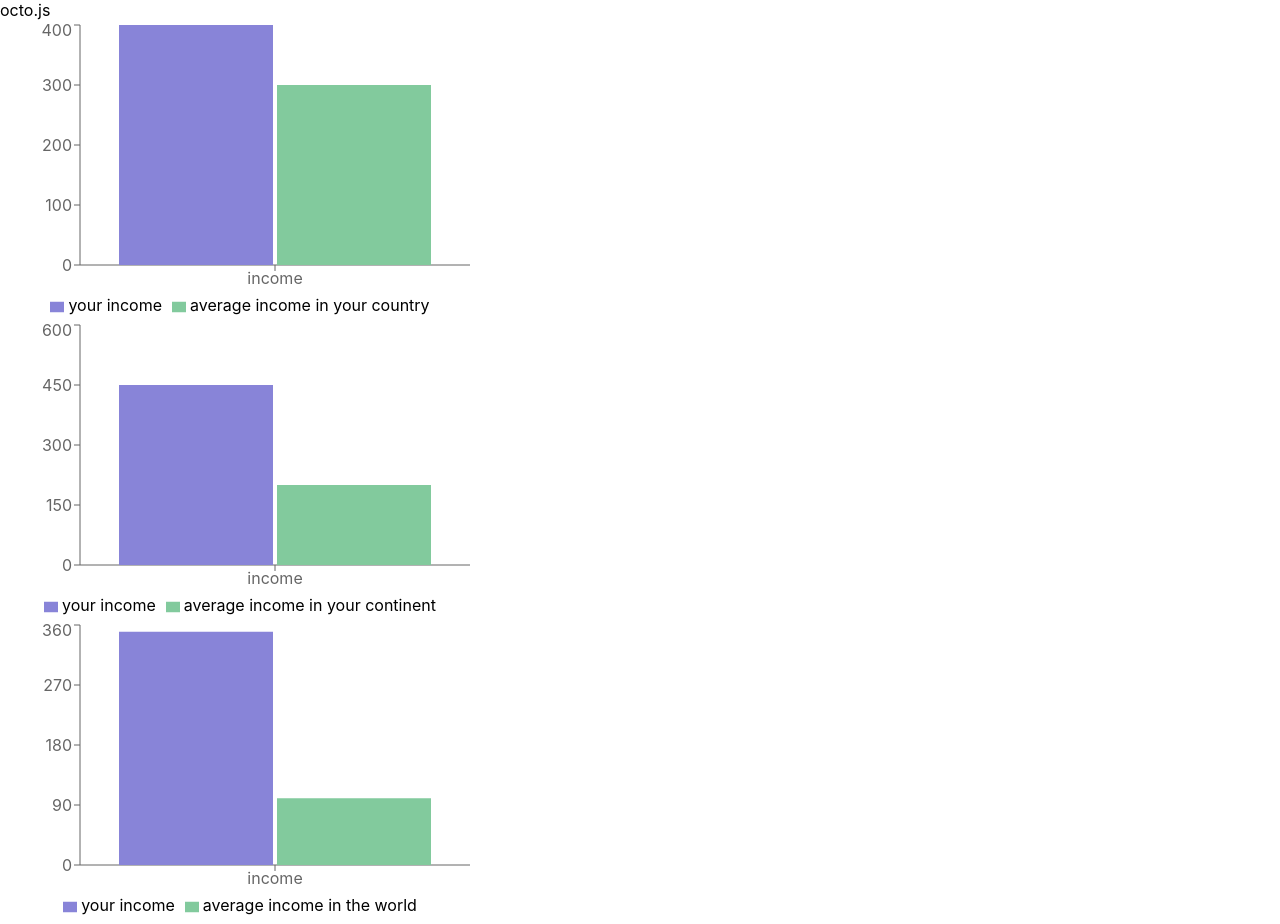
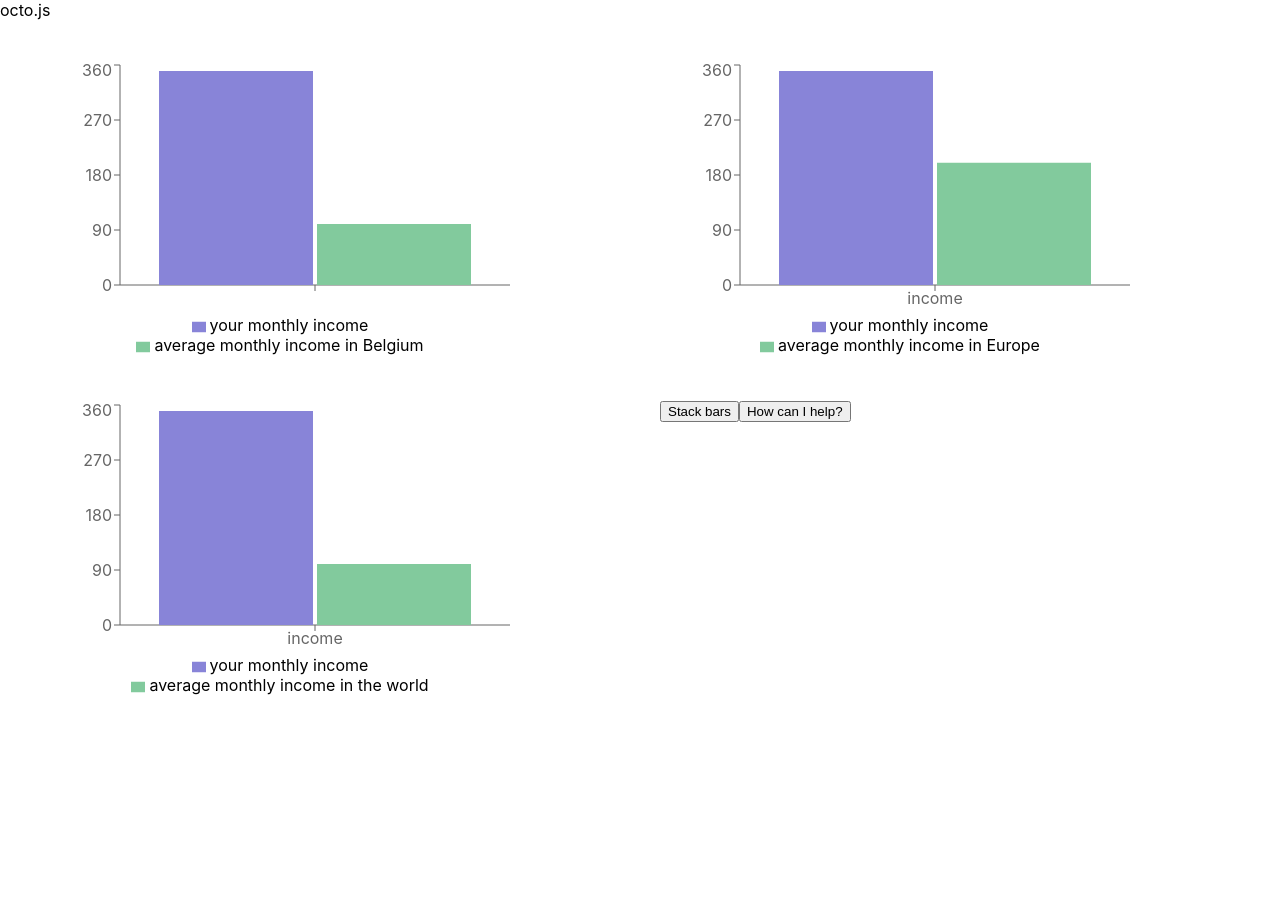
Before and after one commit to Djimovanberlo/octojs, a React (Create React App) app: page / in a window 1280 px wide. After the commit the page ends 800 px from the top, so only its background shows below. Built offline with nearby package versions, Linux system fonts and the light colour scheme.

Commit message:
graphs & grid

```diff
--- a/src/pages/OutputPage.js
+++ b/src/pages/OutputPage.js
@@ -1,4 +1,4 @@
-import React from "react";
+import React, { useState } from "react";
 import {
   BarChart,
   Bar,
@@ -10,40 +10,48 @@ import {
   Legend,
 } from "recharts";
 
+import "../styles/OutputPage.css";
+
 import SingleOutput from "../components/SingleOutput";
 
 const OutputPage = () => {
+  const country = "Belgium";
+  const continent = "Europe";
+
   const countryData = [
     {
-      name: "income",
-      "your income": 400,
-      "average income in your country": 300,
+      name: "",
+      userIncome: 350,
+      countryIncome: 100,
     },
   ];
 
   const continentData = [
     {
       name: "income",
-      "your income": 450,
-      "average income in your continent": 200,
+      userIncome: 350,
+      continentIncome: 200,
     },
   ];
 
   const worldData = [
     {
       name: "income",
-      "your income": 350,
-      "average income in the world": 100,
+      userIncome: 350,
+      worldIncome: 100,
     },
   ];
 
+  const [barStack, set_barStack] = useState(false);
+
   return (
-    <>
+    <div className="parent">
+      {/* country graph */}
+      <div className="div1">
         <BarChart
           width={500}
           height={300}
           data={countryData}
-        maxBarSize={1000}
           margin={{
             top: 5,
             right: 30,
@@ -55,15 +63,42 @@ const OutputPage = () => {
           <YAxis />
           <Tooltip />
           <Legend />
-        <Bar dataKey="your income" fill="#8884d8" />
-        <Bar dataKey="average income in your country" fill="#82ca9d" />
+          {!barStack ? (
+            <Bar
+              name="your monthly income"
+              dataKey="userIncome"
+              fill="#8884d8"
+            />
+          ) : (
+            <Bar
+              name="your monthly income"
+              dataKey="userIncome"
+              fill="#8884d8"
+              stackId="a"
+            />
+          )}
+          {!barStack ? (
+            <Bar
+              name={`average monthly income in ${country}`}
+              dataKey="countryIncome"
+              fill="#82ca9d"
+            />
+          ) : (
+            <Bar
+              name={`average monthly income in ${country}`}
+              dataKey="countryIncome"
+              fill="#82ca9d"
+              stackId="a"
+            />
+          )}
         </BarChart>
-
+      </div>
+      {/* continent graph */}
+      <div className="div2">
         <BarChart
           width={500}
           height={300}
           data={continentData}
-        maxBarSize={1000}
           margin={{
             top: 5,
             right: 30,
@@ -75,15 +110,43 @@ const OutputPage = () => {
           <YAxis />
           <Tooltip />
           <Legend />
-        <Bar dataKey="your income" fill="#8884d8" />
-        <Bar dataKey="average income in your continent" fill="#82ca9d" />
+          {!barStack ? (
+            <Bar
+              name="your monthly income"
+              dataKey="userIncome"
+              fill="#8884d8"
+            />
+          ) : (
+            <Bar
+              name="your monthly income"
+              dataKey="userIncome"
+              fill="#8884d8"
+              stackId="a"
+            />
+          )}
+          {!barStack ? (
+            <Bar
+              name={`average monthly income in ${continent}`}
+              dataKey="continentIncome"
+              fill="#82ca9d"
+            />
+          ) : (
+            <Bar
+              name={`average monthly income in ${continent}`}
+              dataKey="continentIncome"
+              fill="#82ca9d"
+              stackId="a"
+            />
+          )}
         </BarChart>
+      </div>
 
+      {/* worldgraph */}
+      <div className="div3">
         <BarChart
           width={500}
           height={300}
           data={worldData}
-        maxBarSize={1000}
           margin={{
             top: 5,
             right: 30,
@@ -95,10 +158,55 @@ const OutputPage = () => {
           <YAxis />
           <Tooltip />
           <Legend />
-        <Bar dataKey="your income" fill="#8884d8" />
-        <Bar dataKey="average income in the world" fill="#82ca9d" />
+
+          {!barStack ? (
+            <Bar
+              name="your monthly income"
+              dataKey="userIncome"
+              fill="#8884d8"
+            />
+          ) : (
+            <Bar
+              name="your monthly income"
+              dataKey="userIncome"
+              fill="#8884d8"
+              stackId="a"
+            />
+          )}
+
+          {!barStack ? (
+            <Bar
+              name="average monthly income in the world"
+              dataKey="worldIncome"
+              fill="#82ca9d"
+            />
+          ) : (
+            <Bar
+              name="average monthly income in the world"
+              dataKey="worldIncome"
+              fill="#82ca9d"
+              stackId="a"
+            />
+          )}
         </BarChart>
-    </>
+      </div>
+      <div className="div4">
+        <button
+          onClick={() => {
+            set_barStack(!barStack);
+          }}
+        >
+          Stack bars
+        </button>
+        <button
+          onClick={() => {
+            console.log("HOW CAN I HELP?!??!?!?!?!?");
+          }}
+        >
+          How can I help?
+        </button>
+      </div>
+    </div>
   );
 };
 
--- /dev/null
+++ b/src/styles/OutputPage.css
@@ -0,0 +1,25 @@
+.parent {
+  display: grid;
+  grid-template-columns: repeat(2, 1fr);
+  grid-template-rows: repeat(2, 1fr);
+  grid-column-gap: 0px;
+  grid-row-gap: 0px;
+  padding: 20px;
+}
+
+.div1 {
+  grid-area: 1 / 1 / 2 / 2;
+  padding: 20px;
+}
+.div2 {
+  grid-area: 1 / 2 / 2 / 3;
+  padding: 20px;
+}
+.div3 {
+  grid-area: 2 / 1 / 3 / 2;
+  padding: 20px;
+}
+.div4 {
+  grid-area: 2 / 2 / 3 / 3;
+  padding: 20px;
+}
```
Also changed, not shown: src/components/SingleOutput.js (+10 -0 lines). Lines whose indentation alone changed are shown as unchanged.
